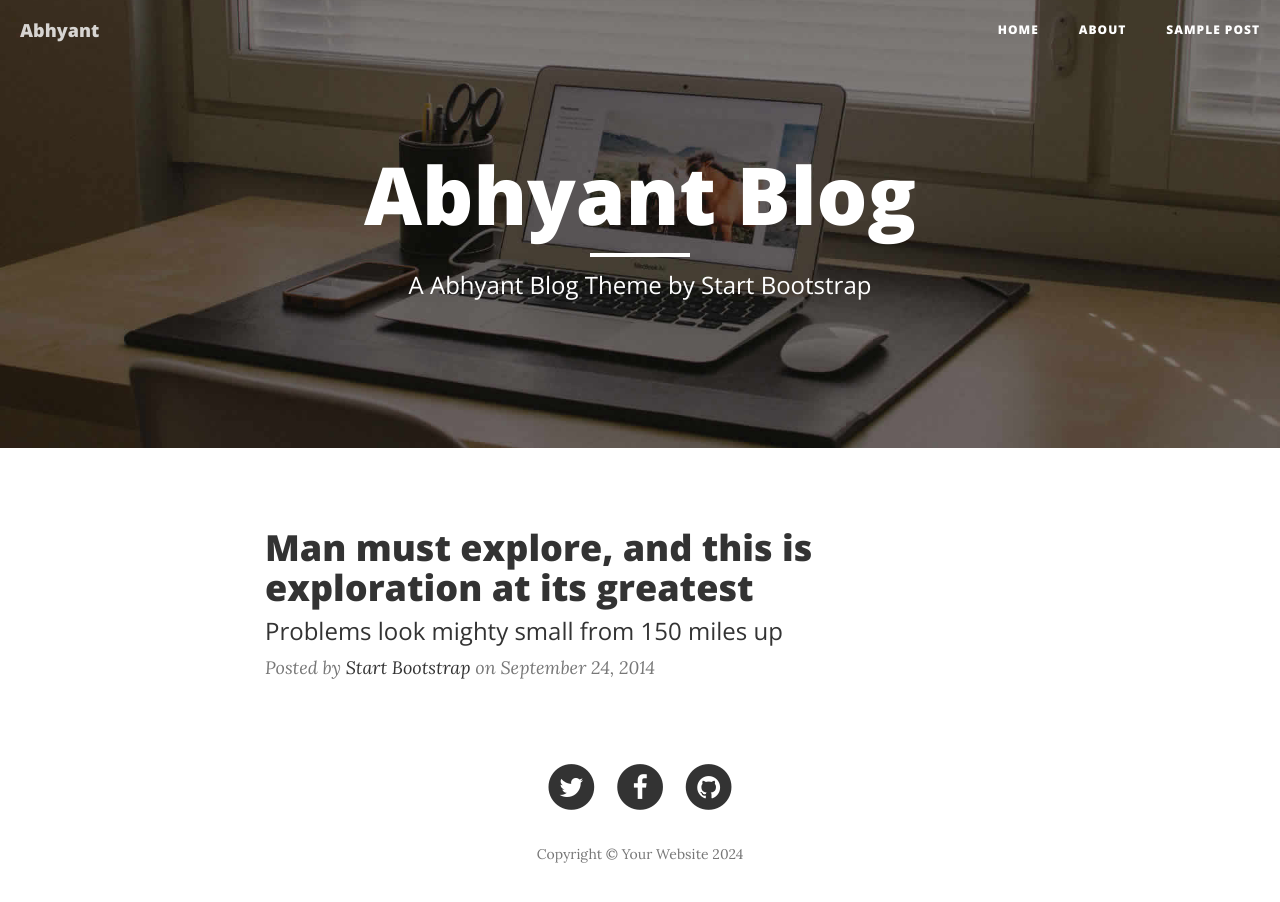
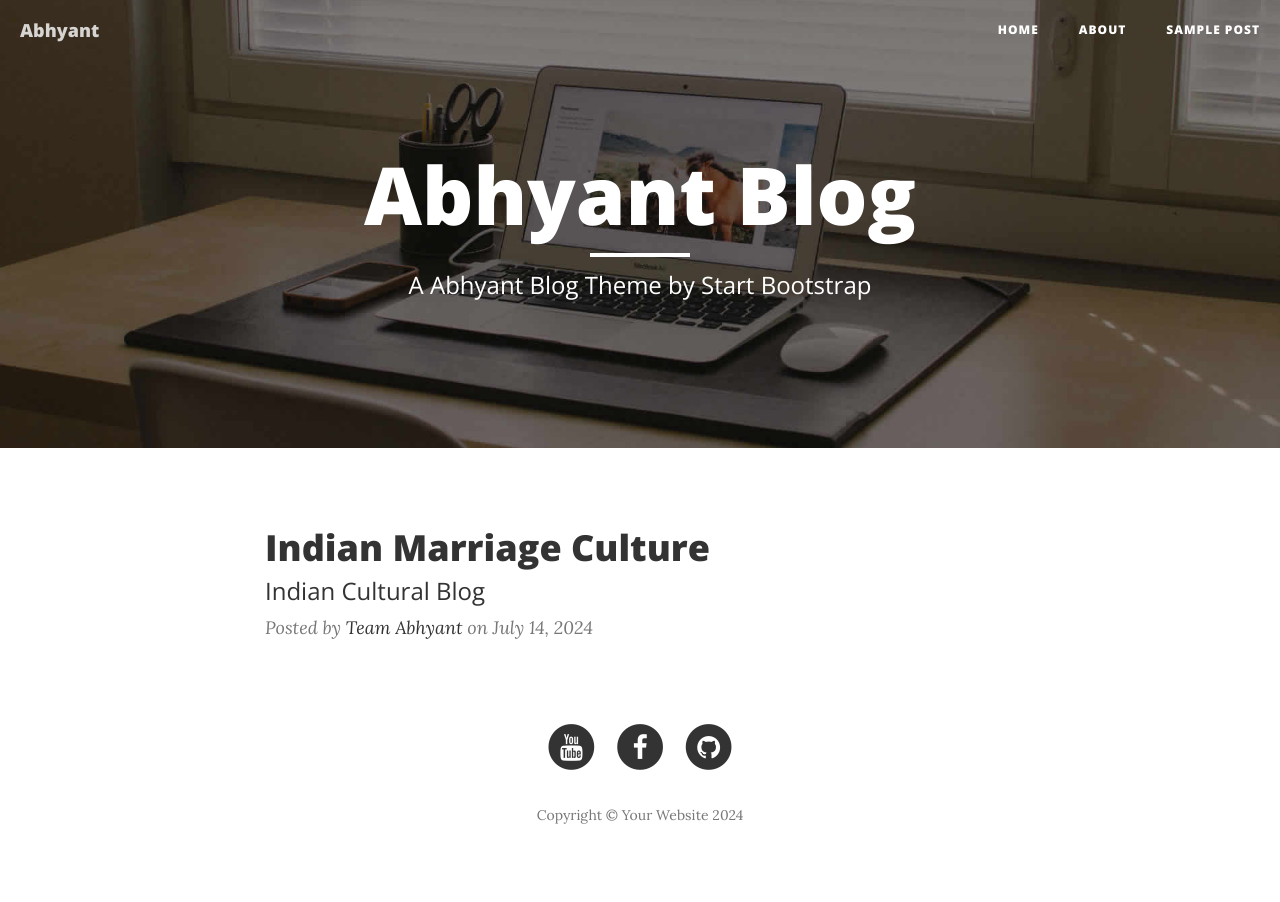
Before and after one commit to ritwika002/abhyant, a website: page index.html in a window 1280 px wide. Drawn offline with nearby package versions, Linux system fonts and the light colour scheme.

Commit message:
Update index.html

```diff
--- a/index.html
+++ b/index.html
@@ -90,13 +90,13 @@
                 <div class="post-preview">
                     <a href="post.html">
                         <h2 class="post-title">
-                            Man must explore, and this is exploration at its greatest
+                            Indian Marriage Culture
                         </h2>
                         <h3 class="post-subtitle">
-                            Problems look mighty small from 150 miles up
+                           Indian Cultural Blog
                         </h3>
                     </a>
-                    <p class="post-meta">Posted by <a href="#">Start Bootstrap</a> on September 24, 2014</p>
+                    <p class="post-meta">Posted by <a href="#">Team Abhyant</a> on July 14, 2024</p>
                 </div>
                </div>
             </div>
@@ -112,7 +112,7 @@
                             <a href="#">
                                 <span class="fa-stack fa-lg">
                                     <i class="fa fa-circle fa-stack-2x"></i>
-                                    <i class="fa fa-twitter fa-stack-1x fa-inverse"></i>
+                                    <i class="fa fa-youtube fa-stack-1x fa-inverse"></i>
                                 </span>
                             </a>
                         </li>
```
